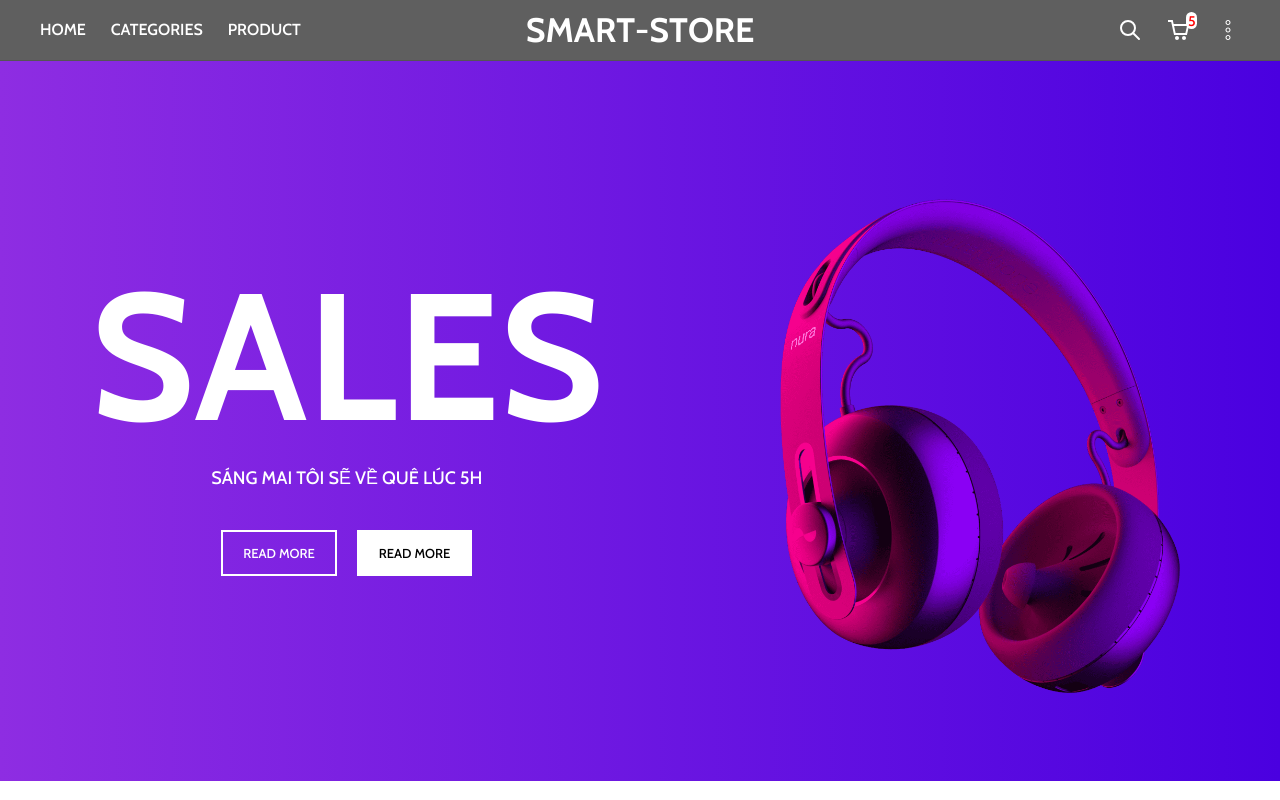
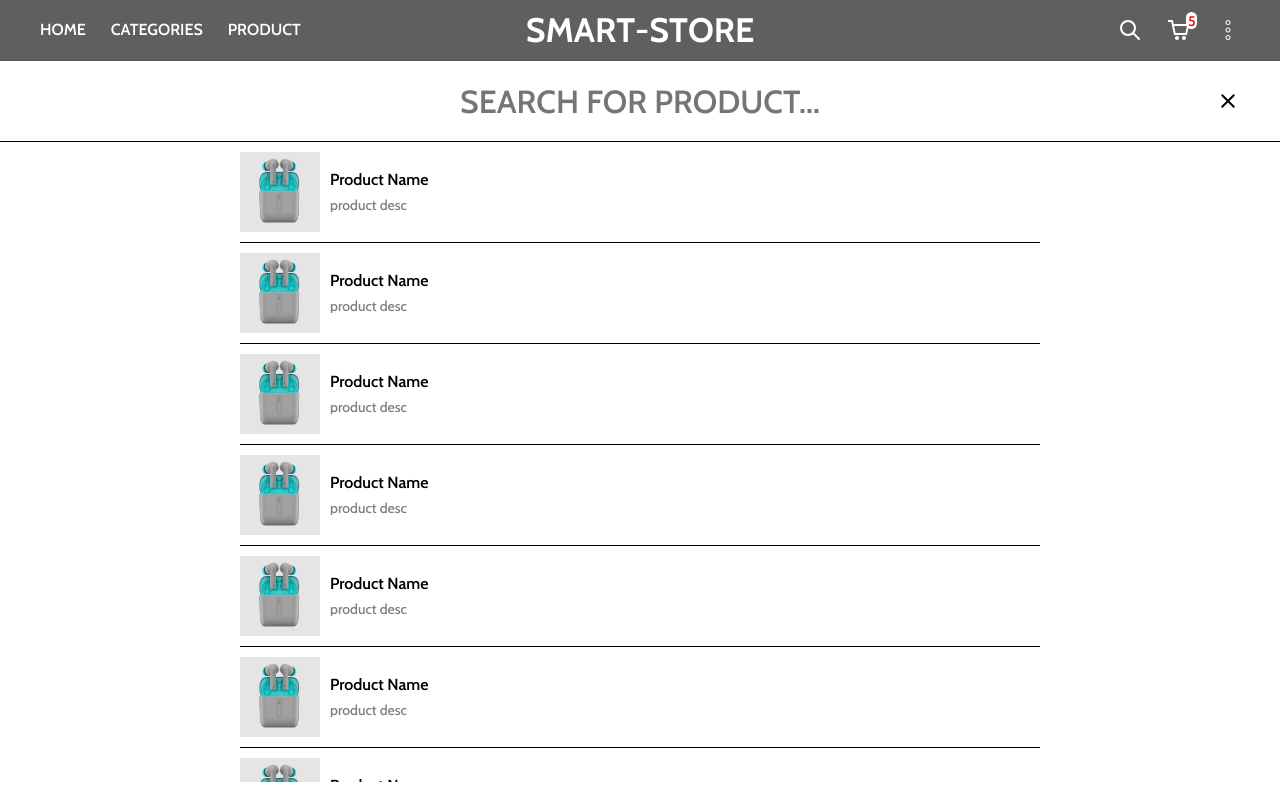
Before and after one commit to tuanpa2k2/Smart-store, a React (Create React App) app in the folder smart-ui/: page / in a window 1280 px wide. Both pictures are taken after a click on the icon 1130 px from the left and 30 px from the top of the page. Shown: the top 800 px of the page. Built offline with nearby package versions, Linux system fonts and the light colour scheme.

Commit message:
model Search

```diff
--- a/smart-ui/src/components/Cart/Cart.jsx
+++ b/smart-ui/src/components/Cart/Cart.jsx
@@ -1,5 +1,5 @@
 import { MdClose } from 'react-icons/md';
-// import { BsCartX } from 'react-icons/bs';
+// import { BsCartX } from 'react-icons/bs'; // Empty cart
 
 import CartItem from './CartItem/CartItem';
 
--- a/smart-ui/src/components/Header/Header.jsx
+++ b/smart-ui/src/components/Header/Header.jsx
@@ -14,11 +14,13 @@ import { FcKey } from 'react-icons/fc';
 
 import Menu from '../Popper/Menu';
 import Cart from '../Cart/Cart';
+import Search from './Search/Search';
 import './Header.scss';
 
 const Header = () => {
     const [scrolled, setScrolled] = useState(false);
     const [showCart, setShowCart] = useState(false);
+    const [showSearch, setShowSearch] = useState(false);
 
     const MENU_ITEMS = [
         {
@@ -88,7 +90,7 @@ const Header = () => {
                         <p>E</p>
                     </div>
                     <div className="right">
-                        <TbSearch />
+                        <TbSearch onClick={() => setShowSearch(true)} />
                         <span className="cart-icon" onClick={() => setShowCart(true)}>
                             <CgShoppingCart />
                             <span>5</span>
@@ -115,6 +117,7 @@ const Header = () => {
 
             {/* truyền prop "setShowCart" trong component Cart để handle btn-close */}
             {showCart && <Cart setShowCart={setShowCart} />}
+            {showSearch && <Search setShowSearch={setShowSearch} />}
         </>
     );
 };
--- a/smart-ui/src/components/Header/Search/Search.jsx
+++ b/smart-ui/src/components/Header/Search/Search.jsx
@@ -1,6 +1,91 @@
-import "./Search.scss";
-const Search = () => {
-    return <div>Search</div>;
+import { MdClose } from 'react-icons/md';
+import prod from '../../../assets/products/earbuds-prod-1.webp';
+
+import './Search.scss';
+const Search = ({ setShowSearch }) => {
+    return (
+        <div className="search-model">
+            <div className="form-field">
+                <input type="text" autoFocus placeholder="Search for product..." />
+                <MdClose onClick={() => setShowSearch(false)} />
+            </div>
+
+            <div className="search-result-content">
+                <div className="serach-results">
+                    <div className="search-result-item">
+                        <div className="img-container">
+                            <img src={prod} alt="" />
+                        </div>
+
+                        <div className="prod-details">
+                            <span className="name-product">product name</span>
+                            <span className="name-desc">product desc</span>
+                        </div>
+                    </div>
+                    <div className="search-result-item">
+                        <div className="img-container">
+                            <img src={prod} alt="" />
+                        </div>
+
+                        <div className="prod-details">
+                            <span className="name-product">product name</span>
+                            <span className="name-desc">product desc</span>
+                        </div>
+                    </div>
+                    <div className="search-result-item">
+                        <div className="img-container">
+                            <img src={prod} alt="" />
+                        </div>
+
+                        <div className="prod-details">
+                            <span className="name-product">product name</span>
+                            <span className="name-desc">product desc</span>
+                        </div>
+                    </div>
+                    <div className="search-result-item">
+                        <div className="img-container">
+                            <img src={prod} alt="" />
+                        </div>
+
+                        <div className="prod-details">
+                            <span className="name-product">product name</span>
+                            <span className="name-desc">product desc</span>
+                        </div>
+                    </div>
+                    <div className="search-result-item">
+                        <div className="img-container">
+                            <img src={prod} alt="" />
+                        </div>
+
+                        <div className="prod-details">
+                            <span className="name-product">product name</span>
+                            <span className="name-desc">product desc</span>
+                        </div>
+                    </div>
+                    <div className="search-result-item">
+                        <div className="img-container">
+                            <img src={prod} alt="" />
+                        </div>
+
+                        <div className="prod-details">
+                            <span className="name-product">product name</span>
+                            <span className="name-desc">product desc</span>
+                        </div>
+                    </div>
+                    <div className="search-result-item">
+                        <div className="img-container">
+                            <img src={prod} alt="" />
+                        </div>
+
+                        <div className="prod-details">
+                            <span className="name-product">product name</span>
+                            <span className="name-desc">product desc</span>
+                        </div>
+                    </div>
+                </div>
+            </div>
+        </div>
+    );
 };
 
 export default Search;
--- a/smart-ui/src/components/Header/Search/Search.scss
+++ b/smart-ui/src/components/Header/Search/Search.scss
@@ -1 +1,138 @@
-@import "../../../css-config/mixins.scss";
+@import '../../../css-config/mixins.scss';
+
+.search-model {
+    position: fixed;
+    width: 100%;
+    height: 100%;
+    z-index: 999;
+    // top: 0;
+    left: 0;
+    background-color: white;
+    transform: translateY(100%);
+    animation: slideShowSearch 0.8s ease forwards;
+
+    .form-field {
+        width: 100%;
+        display: flex;
+        justify-content: center;
+        padding: 10px 50px;
+        border-bottom: 1px solid black;
+        position: relative;
+
+        @include md {
+            padding: 20px 0;
+        }
+
+        input {
+            width: 100%;
+            // max-width: 1200px;
+            height: 50px;
+            font-size: 18px;
+            text-align: center;
+            font-weight: 600;
+            text-transform: uppercase;
+            color: #212121;
+            outline: none;
+            border: none;
+
+            @include md {
+                font-size: 32px;
+                height: 40px;
+            }
+        }
+
+        svg {
+            position: absolute;
+            font-size: 25px;
+            right: 20px;
+            top: 50%;
+            transform: translateY(-50%); // cái này bù trừ về giữa hàng khi có prop "top: 50%"
+            cursor: pointer;
+
+            @include md {
+                right: 40px;
+                font-size: 24px;
+            }
+        }
+    }
+
+    .search-result-content {
+        max-width: calc(100% - 20px);
+        margin: 0 auto;
+
+        @include md {
+            max-width: 800px;
+        }
+
+        .serach-results {
+            height: calc(100vh - 110px);
+            overflow: auto;
+            @include md {
+                height: calc(100vh - 160px);
+            }
+
+            .search-result-item {
+                display: flex;
+                align-items: center;
+                gap: 10px;
+                padding: 10px 0;
+                border-bottom: 1px solid black;
+                cursor: pointer;
+
+                .img-container {
+                    background-color: rgba(0, 0, 0, 0.1);
+                    width: 80px;
+                    height: 80px;
+                    flex-shrink: 0;
+
+                    img {
+                        width: 100%;
+                        height: 100%;
+                        transition: all ease 0.3s;
+                        display: block;
+
+                        &:hover {
+                            transform: scale(0.9);
+                        }
+                    }
+                }
+
+                .prod-details {
+                    overflow: hidden;
+                    position: relative;
+
+                    .name-product {
+                        text-overflow: ellipsis;
+                        white-space: nowrap;
+                        overflow: hidden;
+                        line-height: 1;
+                        margin-bottom: 10px;
+                        font-size: 16px;
+                        font-weight: 600;
+                        text-transform: capitalize;
+                        display: block;
+                    }
+
+                    .name-desc {
+                        font-size: 14px;
+                        line-height: 1;
+                        display: block;
+                        text-overflow: ellipsis;
+                        white-space: nowrap;
+                        overflow: hidden;
+                        color: rgba(0, 0, 0, 0.5);
+                    }
+                }
+            }
+        }
+    }
+}
+
+@keyframes slideShowSearch {
+    0% {
+        transform: translateY(100%);
+    }
+    100% {
+        transform: translateY(0);
+    }
+}
--- a/smart-ui/src/components/Home/Banner/Banner.jsx
+++ b/smart-ui/src/components/Home/Banner/Banner.jsx
@@ -1,6 +1,7 @@
+import BannerImg from '../../../assets/banner-img.png';
+import Button from '../../Button/Button';
+
 import './Banner.scss';
-import BannerImg from '../../../assets/banner-img.png';
-
 const Banner = () => {
     return (
         <div className="hero-banner">
@@ -9,8 +10,12 @@ const Banner = () => {
                     <h1>SALES</h1>
                     <p>SÁNG MAI TÔI SẼ VỀ QUÊ LÚC 5H</p>
                     <div className="ctas">
-                        <div className="banner-cta">Read more</div>
-                        <div className="banner-cta v2">Read more</div>
+                        <Button className="banner-cta" href="https://facebook.com/tuanpa2002" target="_blank">
+                            Read more
+                        </Button>
+                        <Button className="banner-cta v2" to="./link-test">
+                            Link nội bộ
+                        </Button>
                     </div>
                 </div>
                 <img className="banner-img" src={BannerImg} alt="" />
--- a/smart-ui/src/components/Home/Banner/Banner.scss
+++ b/smart-ui/src/components/Home/Banner/Banner.scss
@@ -73,16 +73,13 @@
                     font-weight: 500;
                     border: 2px solid white;
                     padding: 10px 20px;
+                    color: white;
                     cursor: pointer;
 
-                    &.v2 {
-                        background-color: white;
-                        color: black;
-                    }
-
-                    &:hover {
-                        opacity: 0.6;
-                    }
+                    // &.v2 {
+                    //     background-color: white;
+                    //     color: black;
+                    // }
                 }
             }
         }
--- a/smart-ui/src/components/Products/Product/Product.jsx
+++ b/smart-ui/src/components/Products/Product/Product.jsx
@@ -34,8 +34,13 @@ const Product = () => {
 
                 <div className="prod-details">
                     <span className="name">Product Name</span>
-                    <span className="price">$666</span>
+                    <span className="text-price">
+                        Price:
+                        <span className="price">$8000</span>
+                    </span>
                 </div>
+
+                <div className="btn-add-cart">Add to cart</div>
             </div>
         </>
     );
```
Also changed, not shown: smart-ui/src/components/Cart/CartItem/CartItem.scss (+4 -7 lines), smart-ui/src/components/Products/Product/Product.scss (+22 -10 lines), smart-ui/src/components/SingleProduct/SingleProduct.jsx (+12 -2 lines), smart-ui/src/components/SingleProduct/SingleProduct.scss (+27 -8 lines).
